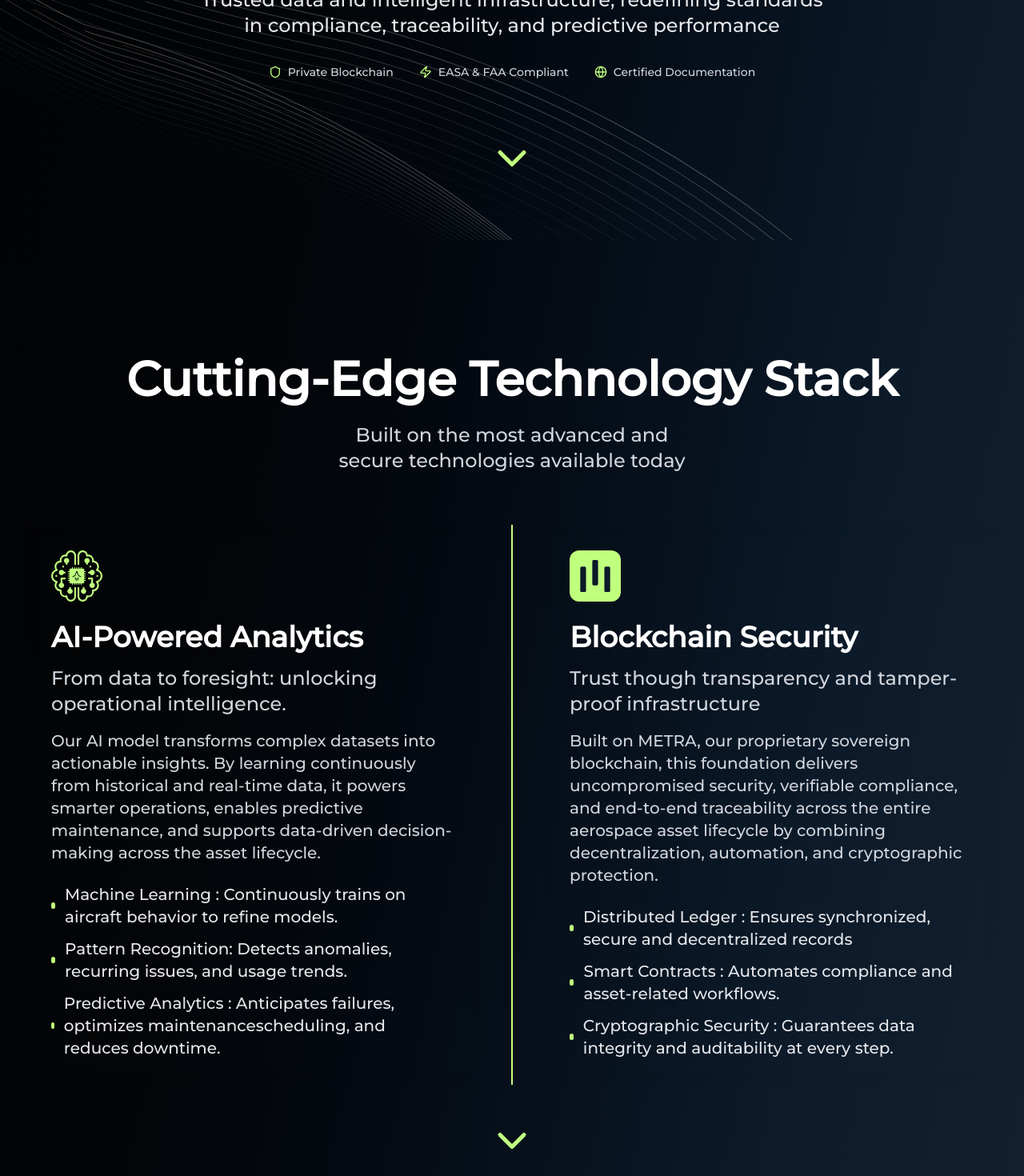
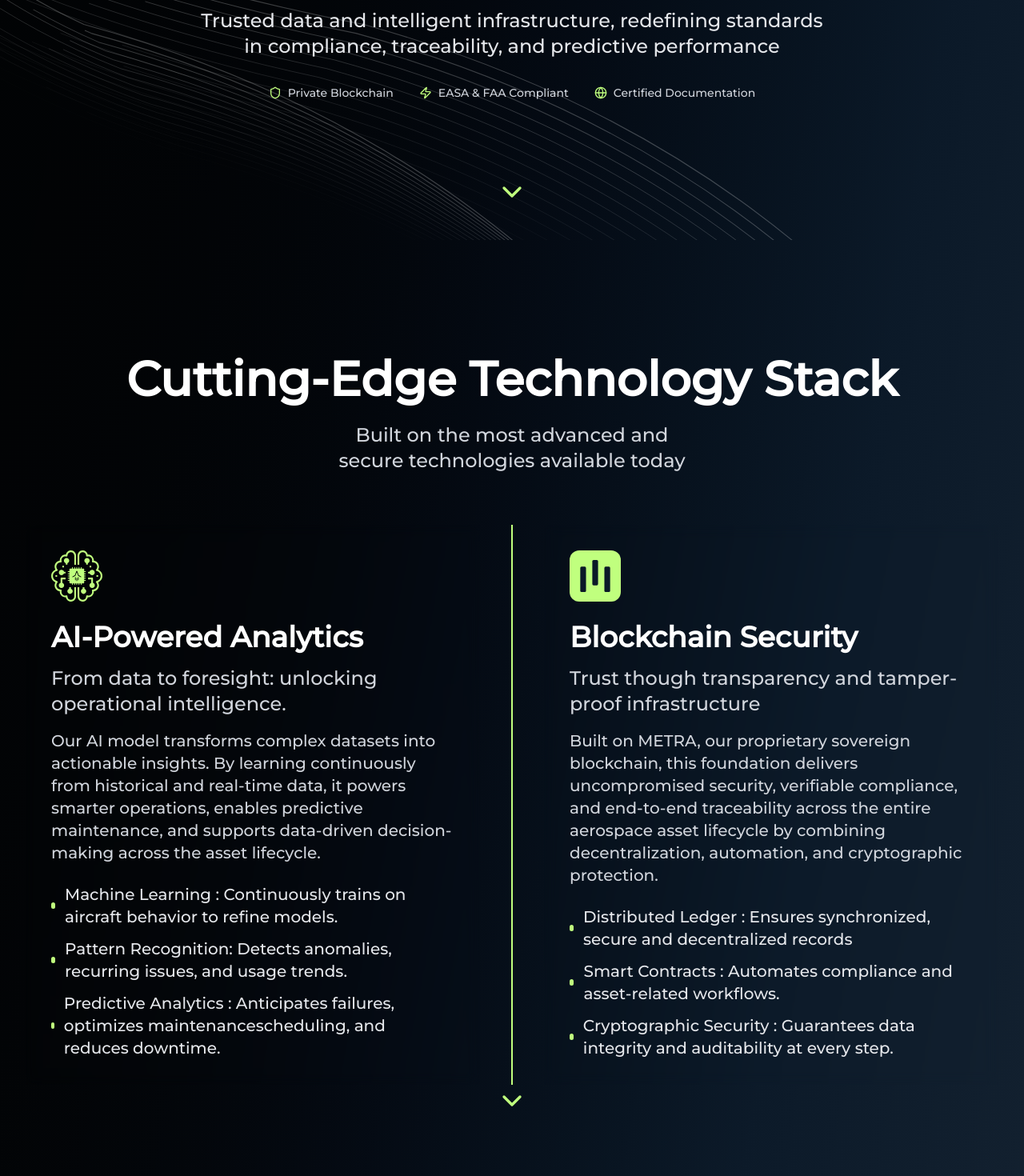
Before and after one commit to BlockService-FR/arts-innovations-landing, a Next.js app: page / in a window 1280 px wide. Shown: the part 500-1970 px from the top of the page at 80% size. Built offline with nearby package versions, Linux system fonts and the light colour scheme.

Commit message:
Fix next section position

```diff
--- a/components/HeroSection.tsx
+++ b/components/HeroSection.tsx
@@ -122,7 +122,7 @@ export default function HeroSection() {
         animate={{ opacity: 1, y: 0 }}
         transition={{ duration: 0.8, delay: 0.3 }}
         style={{ opacity: ctaOpacity }}
-        className="relative z-10 flex justify-center items-center pb-8"
+        className="relative z-10 flex justify-center items-center"
       >
         <motion.button
           onClick={scrollToTechnology}
@@ -130,7 +130,7 @@ export default function HeroSection() {
           whileTap={{ scale: 0.95 }}
           className="text-arts-lime px-8 py-10 font-semibold flex items-center space-x-2 text-lg hover:shadow-lg transition-all duration-300 cursor-pointer"
         >
-          <ChevronDown size={60} />
+          <ChevronDown size={40} />
         </motion.button>
       </motion.div>
     </motion.section>
--- a/components/SolutionsSection.tsx
+++ b/components/SolutionsSection.tsx
@@ -327,7 +327,7 @@ export default function SolutionsSection() {
         initial={{ opacity: 0, y: 30 }}
         animate={{ opacity: 1, y: 0 }}
         transition={{ duration: 0.8, delay: 0.3 }}
-        className="relative z-10 flex justify-center items-center pb-8"
+        className="absolute bottom-0 z-10 flex justify-center items-center"
       >
         <motion.button
           onClick={scrollToNextSection}
@@ -335,7 +335,7 @@ export default function SolutionsSection() {
           whileTap={{ scale: 0.95 }}
           className="text-arts-lime px-8 py-10 font-semibold flex items-center space-x-2 text-lg hover:shadow-lg transition-all duration-300 cursor-pointer"
         >
-          <ChevronDown size={60} />
+          <ChevronDown size={40} />
         </motion.button>
       </motion.div>
     </section>
--- a/components/TechnologySection.tsx
+++ b/components/TechnologySection.tsx
@@ -454,7 +454,7 @@ export default function TechnologySection() {
         initial={{ opacity: 0, y: 30 }}
         animate={{ opacity: 1, y: 0 }}
         transition={{ duration: 0.8, delay: 0.3 }}
-        className="relative z-10 flex justify-center items-center pb-8"
+        className="absolute z-10 flex justify-center items-center bottom-0"
       >
         <motion.button
           onClick={scrollToNextSection}
@@ -462,7 +462,7 @@ export default function TechnologySection() {
           whileTap={{ scale: 0.95 }}
           className="text-arts-lime px-8 py-10 font-semibold flex items-center space-x-2 text-lg hover:shadow-lg transition-all duration-300 cursor-pointer"
         >
-          <ChevronDown size={60} />
+          <ChevronDown size={40} />
         </motion.button>
       </motion.div>
     </motion.section>
```
